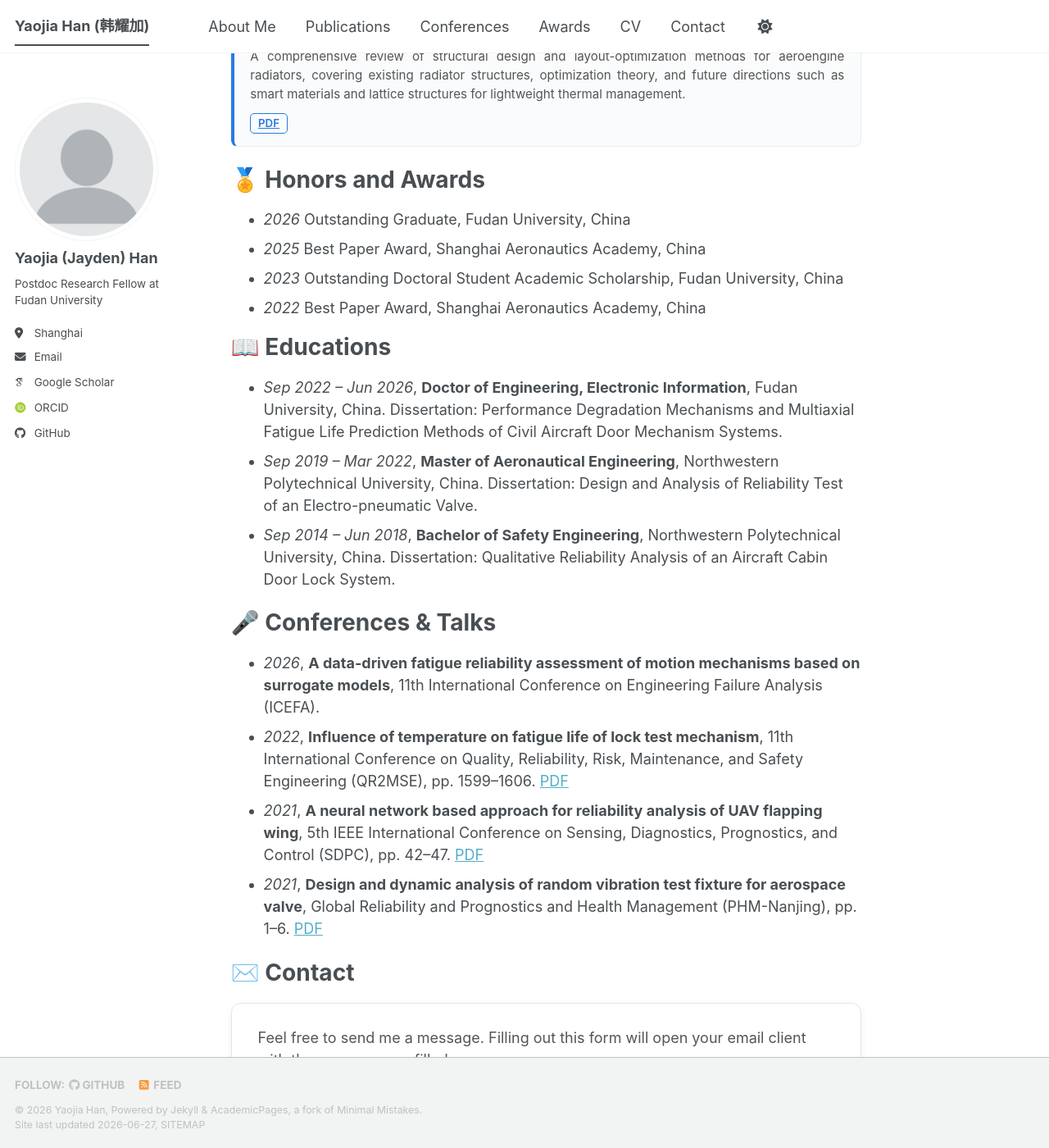
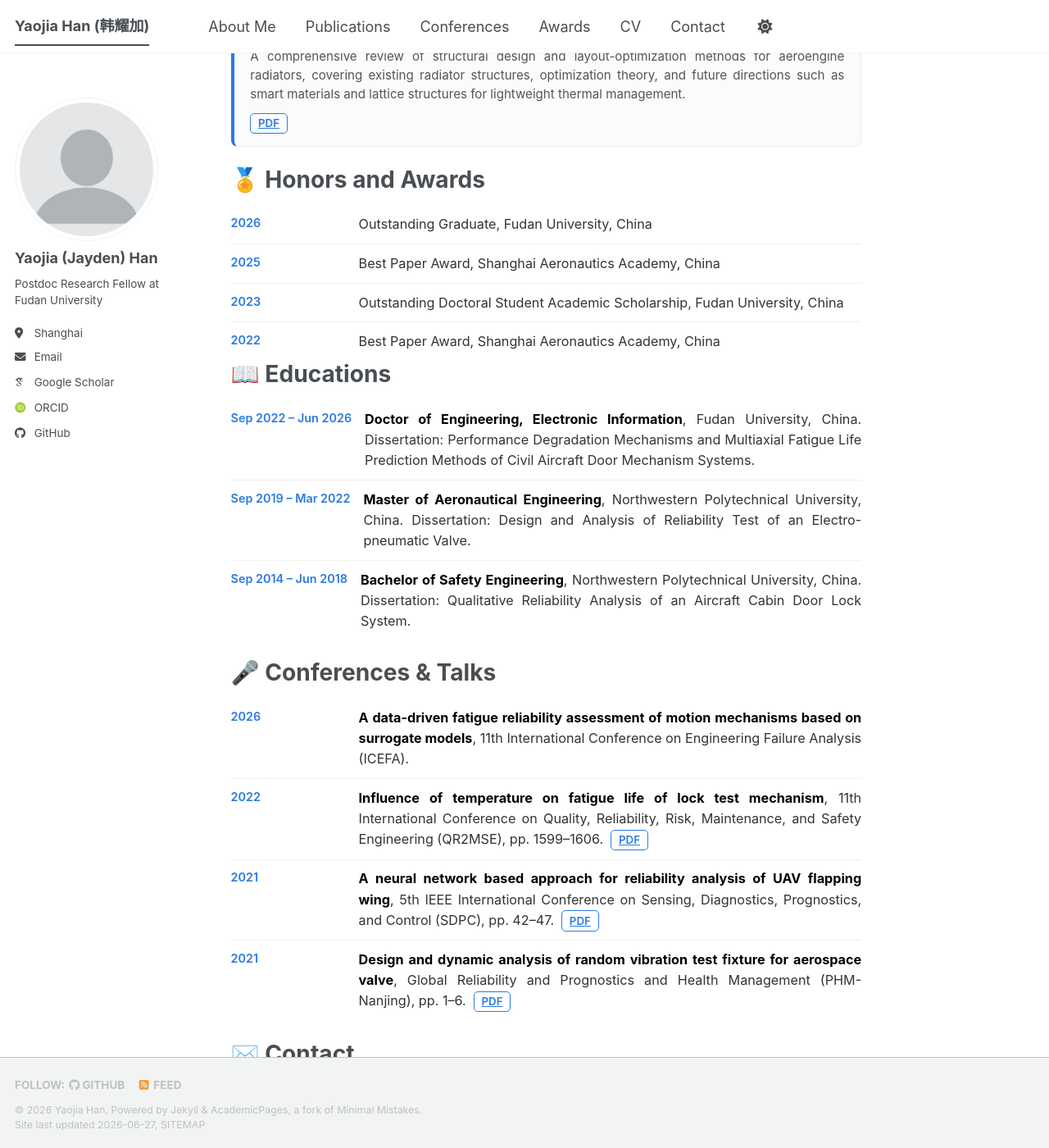
Before and after one commit to jaydenHYJ/jaydenHYJ.github.io, a Jekyll site: the page built from _pages/about.md, in a window 1280 px wide and 1400 px high, scrolled down 1689 px. Shown: the whole window at 82% size. Built offline with Jekyll 4.4.1, drawn with Linux system fonts in a browser that asks for light colours; some web fonts are replaced; a script bundle is joined from its source files by our own code; library files that are not in the unit come from our copies.

Commit message:
Update about.md

```diff
--- a/_pages/about.md
+++ b/_pages/about.md
@@ -10,7 +10,7 @@ redirect_from:
 ---
 
 <style>
-/* ===== body text: justified, comfortable size ===== */
+/* ===== body text ===== */
 .about-text { text-align: justify; font-size: 0.95rem; line-height: 1.65; }
 .cv-button {
   display: inline-block; margin-top: .4em;
@@ -47,8 +47,19 @@ redirect_from:
 }
 .pub-pdf:hover { background: #2a7ae2; color: #fff; }
 
-/* ===== honors / education / talks: tighter, justified ===== */
-.tidy-list li { font-size: .9rem; line-height: 1.5; margin-bottom: .35em; text-align: justify; }
+/* ===== timeline rows (honors / education / talks) ===== */
+.timeline { margin-top: .5em; }
+.timeline-item {
+  display: flex; flex-wrap: wrap; gap: 6px 16px;
+  padding: .6em 0; border-bottom: 1px solid #f0f0f0;
+}
+.timeline-item:last-child { border-bottom: none; }
+.timeline-year {
+  flex: 0 0 140px; font-size: .8rem; font-weight: 600;
+  color: #2a7ae2; white-space: nowrap;
+}
+.timeline-body { flex: 1 1 320px; font-size: .9rem; line-height: 1.55; color: #333; text-align: justify; }
+.timeline-body strong { color: #000; }
 </style>
 
 <span class='anchor' id='about-me'></span>
@@ -114,26 +125,32 @@ I received my **Doctor of Engineering in Electronic Information** from Fudan Uni
 <span class='anchor' id='awards'></span>
 
 # 🏅 Honors and Awards
-{: .tidy-list}
-- *2026* Outstanding Graduate, Fudan University, China
-- *2025* Best Paper Award, Shanghai Aeronautics Academy, China
-- *2023* Outstanding Doctoral Student Academic Scholarship, Fudan University, China
-- *2022* Best Paper Award, Shanghai Aeronautics Academy, China
+
+<div class="timeline">
+<div class="timeline-item"><div class="timeline-year">2026</div><div class="timeline-body">Outstanding Graduate, Fudan University, China</div></div>
+<div class="timeline-item"><div class="timeline-year">2025</div><div class="timeline-body">Best Paper Award, Shanghai Aeronautics Academy, China</div></div>
+<div class="timeline-item"><div class="timeline-year">2023</div><div class="timeline-body">Outstanding Doctoral Student Academic Scholarship, Fudan University, China</div></div>
+<div class="timeline-item"><div class="timeline-year">2022</div><div class="timeline-body">Best Paper Award, Shanghai Aeronautics Academy, China</div></div>
+</div>
 
 # 📖 Educations
-{: .tidy-list}
-- *Sep 2022 – Jun 2026*, **Doctor of Engineering, Electronic Information**, Fudan University, China. Dissertation: Performance Degradation Mechanisms and Multiaxial Fatigue Life Prediction Methods of Civil Aircraft Door Mechanism Systems.
-- *Sep 2019 – Mar 2022*, **Master of Aeronautical Engineering**, Northwestern Polytechnical University, China. Dissertation: Design and Analysis of Reliability Test of an Electro-pneumatic Valve.
-- *Sep 2014 – Jun 2018*, **Bachelor of Safety Engineering**, Northwestern Polytechnical University, China. Dissertation: Qualitative Reliability Analysis of an Aircraft Cabin Door Lock System.
+
+<div class="timeline">
+<div class="timeline-item"><div class="timeline-year">Sep 2022 – Jun 2026</div><div class="timeline-body"><strong>Doctor of Engineering, Electronic Information</strong>, Fudan University, China. Dissertation: Performance Degradation Mechanisms and Multiaxial Fatigue Life Prediction Methods of Civil Aircraft Door Mechanism Systems.</div></div>
+<div class="timeline-item"><div class="timeline-year">Sep 2019 – Mar 2022</div><div class="timeline-body"><strong>Master of Aeronautical Engineering</strong>, Northwestern Polytechnical University, China. Dissertation: Design and Analysis of Reliability Test of an Electro-pneumatic Valve.</div></div>
+<div class="timeline-item"><div class="timeline-year">Sep 2014 – Jun 2018</div><div class="timeline-body"><strong>Bachelor of Safety Engineering</strong>, Northwestern Polytechnical University, China. Dissertation: Qualitative Reliability Analysis of an Aircraft Cabin Door Lock System.</div></div>
+</div>
 
 <span class='anchor' id='conferences'></span>
 
 # 🎤 Conferences & Talks
-{: .tidy-list}
-- *2026*, **A data-driven fatigue reliability assessment of motion mechanisms based on surrogate models**, 11th International Conference on Engineering Failure Analysis (ICEFA).
-- *2022*, **Influence of temperature on fatigue life of lock test mechanism**, 11th International Conference on Quality, Reliability, Risk, Maintenance, and Safety Engineering (QR2MSE), pp. 1599–1606. [PDF](files/Influence_of_temperature_on_fatigue_life_of_lock_test_mechanism.pdf)
-- *2021*, **A neural network based approach for reliability analysis of UAV flapping wing**, 5th IEEE International Conference on Sensing, Diagnostics, Prognostics, and Control (SDPC), pp. 42–47. [PDF](files/A_Neural_Network_Based_Approach_for_Reliability_Analysis_of_UAV_Flapping_Wing.pdf)
-- *2021*, **Design and dynamic analysis of random vibration test fixture for aerospace valve**, Global Reliability and Prognostics and Health Management (PHM-Nanjing), pp. 1–6. [PDF](files/2021%20Global%20Reliability%20and%20Prognostics%20and%20Health%20Management%20%28PHM-Nanjing%29.pdf)
+
+<div class="timeline">
+<div class="timeline-item"><div class="timeline-year">2026</div><div class="timeline-body"><strong>A data-driven fatigue reliability assessment of motion mechanisms based on surrogate models</strong>, 11th International Conference on Engineering Failure Analysis (ICEFA).</div></div>
+<div class="timeline-item"><div class="timeline-year">2022</div><div class="timeline-body"><strong>Influence of temperature on fatigue life of lock test mechanism</strong>, 11th International Conference on Quality, Reliability, Risk, Maintenance, and Safety Engineering (QR2MSE), pp. 1599–1606. &nbsp;<a class="pub-pdf" href="files/Influence_of_temperature_on_fatigue_life_of_lock_test_mechanism.pdf">PDF</a></div></div>
+<div class="timeline-item"><div class="timeline-year">2021</div><div class="timeline-body"><strong>A neural network based approach for reliability analysis of UAV flapping wing</strong>, 5th IEEE International Conference on Sensing, Diagnostics, Prognostics, and Control (SDPC), pp. 42–47. &nbsp;<a class="pub-pdf" href="files/A_Neural_Network_Based_Approach_for_Reliability_Analysis_of_UAV_Flapping_Wing.pdf">PDF</a></div></div>
+<div class="timeline-item"><div class="timeline-year">2021</div><div class="timeline-body"><strong>Design and dynamic analysis of random vibration test fixture for aerospace valve</strong>, Global Reliability and Prognostics and Health Management (PHM-Nanjing), pp. 1–6. &nbsp;<a class="pub-pdf" href="files/2021%20Global%20Reliability%20and%20Prognostics%20and%20Health%20Management%20%28PHM-Nanjing%29.pdf">PDF</a></div></div>
+</div>
 
 <span class='anchor' id='contact'></span>
 
@@ -153,64 +170,21 @@ Feel free to send me a message. Filling out this form will open your email clien
 <form onsubmit="sendContactEmail(event)" style="display:flex; flex-direction:column; gap:14px;">
   <div>
     <label for="contact-name" style="display:block; font-size:0.9rem; color:#555; margin-bottom:4px; font-weight:500;">Name</label>
-    <input type="text" id="contact-name" required style="
-      width: 100%;
-      padding: 9px 12px;
-      font-size: 0.95rem;
-      border: 1px solid #ddd;
-      border-radius: 6px;
-      box-sizing: border-box;
-      font-family: inherit;
-    " />
+    <input type="text" id="contact-name" required style="width:100%; padding:9px 12px; font-size:0.95rem; border:1px solid #ddd; border-radius:6px; box-sizing:border-box; font-family:inherit;" />
   </div>
   <div>
     <label for="contact-email" style="display:block; font-size:0.9rem; color:#555; margin-bottom:4px; font-weight:500;">Your Email</label>
-    <input type="email" id="contact-email" required style="
-      width: 100%;
-      padding: 9px 12px;
-      font-size: 0.95rem;
-      border: 1px solid #ddd;
-      border-radius: 6px;
-      box-sizing: border-box;
-      font-family: inherit;
-    " />
+    <input type="email" id="contact-email" required style="width:100%; padding:9px 12px; font-size:0.95rem; border:1px solid #ddd; border-radius:6px; box-sizing:border-box; font-family:inherit;" />
   </div>
   <div>
     <label for="contact-subject" style="display:block; font-size:0.9rem; color:#555; margin-bottom:4px; font-weight:500;">Subject</label>
-    <input type="text" id="contact-subject" placeholder="(optional)" style="
-      width: 100%;
-      padding: 9px 12px;
-      font-size: 0.95rem;
-      border: 1px solid #ddd;
-      border-radius: 6px;
-      box-sizing: border-box;
-      font-family: inherit;
-    " />
+    <input type="text" id="contact-subject" placeholder="(optional)" style="width:100%; padding:9px 12px; font-size:0.95rem; border:1px solid #ddd; border-radius:6px; box-sizing:border-box; font-family:inherit;" />
   </div>
   <div>
     <label for="contact-message" style="display:block; font-size:0.9rem; color:#555; margin-bottom:4px; font-weight:500;">Message</label>
-    <textarea id="contact-message" rows="5" required style="
-      width: 100%;
-      padding: 9px 12px;
-      font-size: 0.95rem;
-      border: 1px solid #ddd;
-      border-radius: 6px;
-      box-sizing: border-box;
-      font-family: inherit;
-      resize: vertical;
-    "></textarea>
+    <textarea id="contact-message" rows="5" required style="width:100%; padding:9px 12px; font-size:0.95rem; border:1px solid #ddd; border-radius:6px; box-sizing:border-box; font-family:inherit; resize:vertical;"></textarea>
   </div>
-  <button type="submit" style="
-    background: #2a7ae2;
-    color: #ffffff;
-    border: none;
-    padding: 11px 24px;
-    border-radius: 6px;
-    font-size: 1rem;
-    font-weight: 600;
-    cursor: pointer;
-    align-self: flex-start;
-  ">✉️ Send</button>
+  <button type="submit" style="background:#2a7ae2; color:#ffffff; border:none; padding:11px 24px; border-radius:6px; font-size:1rem; font-weight:600; cursor:pointer; align-self:flex-start;">✉️ Send</button>
 </form>
 </div>
 <script>
```
